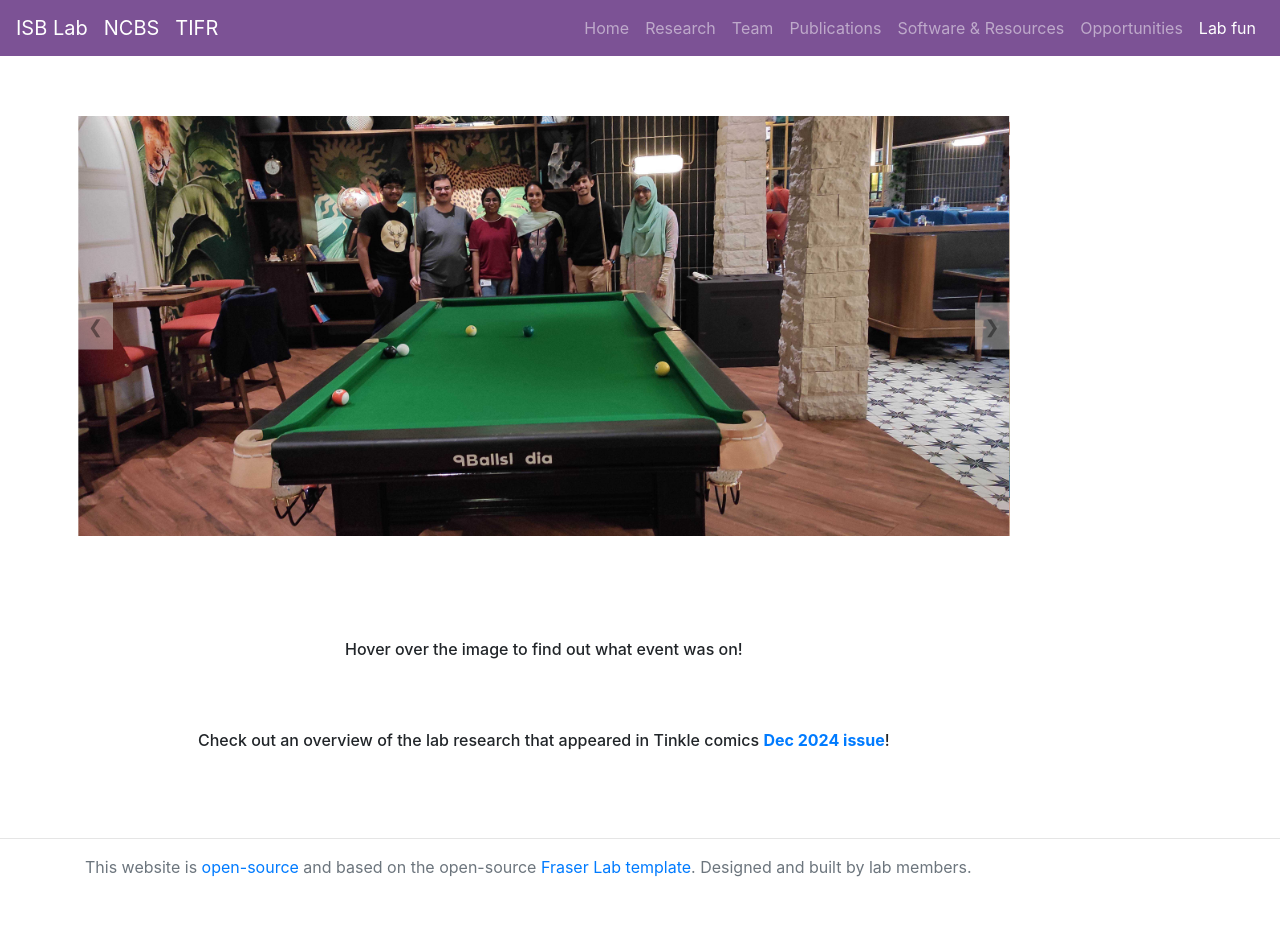
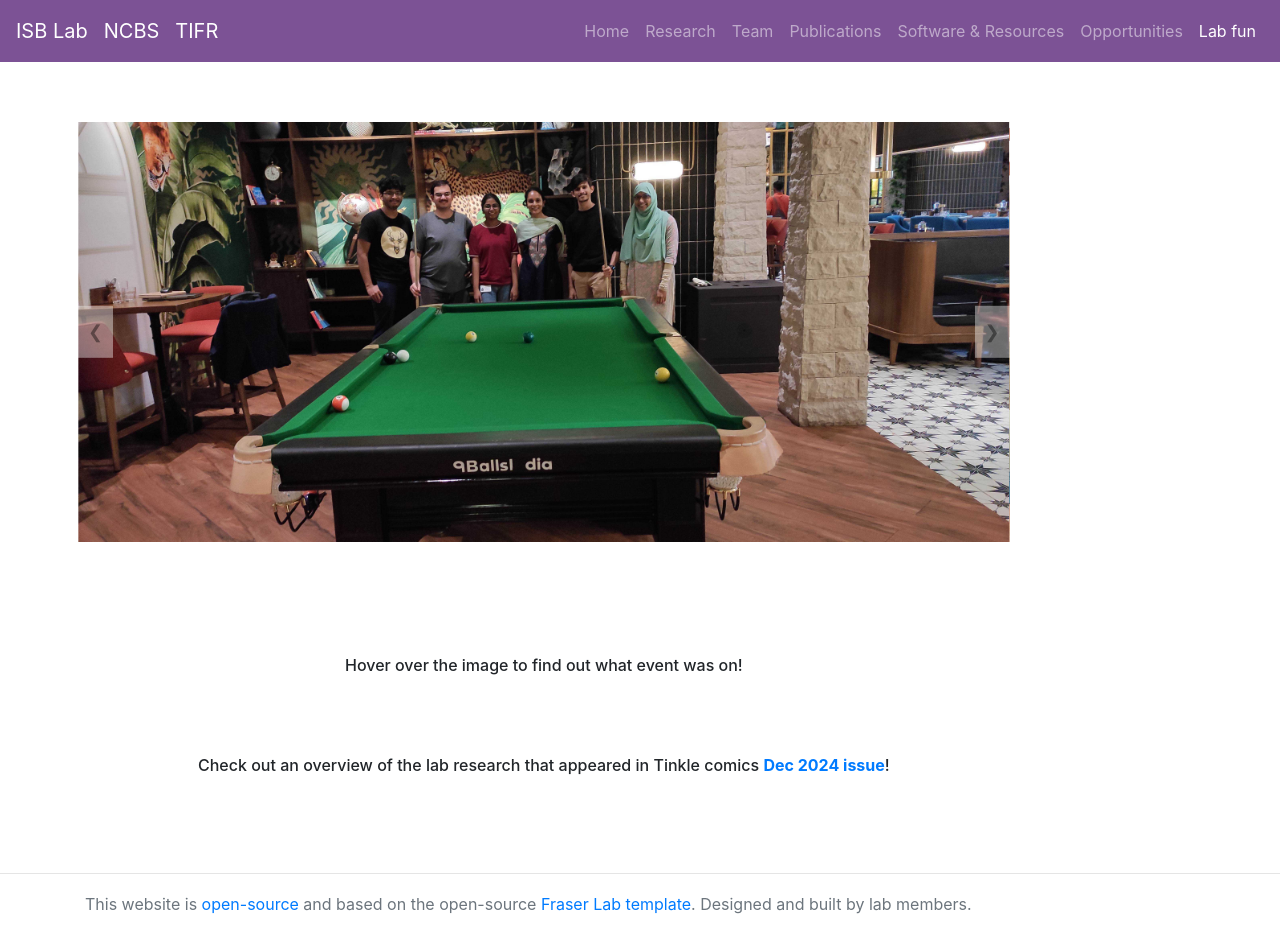
Before and after one commit to isblab/website, a Jekyll site: the page built from Fun/index.md, in a window 1280 px wide. Built offline with Jekyll 4.4.1, drawn with Linux system fonts in a browser that asks for light colours; before the commit the page ends 900 px from its top, so only the background shows below that.

Commit message:
changed font to Inter

```diff
--- a/static/css/custom.css
+++ b/static/css/custom.css
@@ -122,6 +122,13 @@
 }
 */
 
+@import url('https://fonts.googleapis.com/css2?family=Inter:ital,opsz,wght@0,14..32,100..900;1,14..32,100..900&display=swap');
+
+body {
+  font-family: Inter;
+  line-height: 1.8; /* Sets line height to 1.8 times the font size */
+}
+
 
 .carousel {
   position: relative;
```
